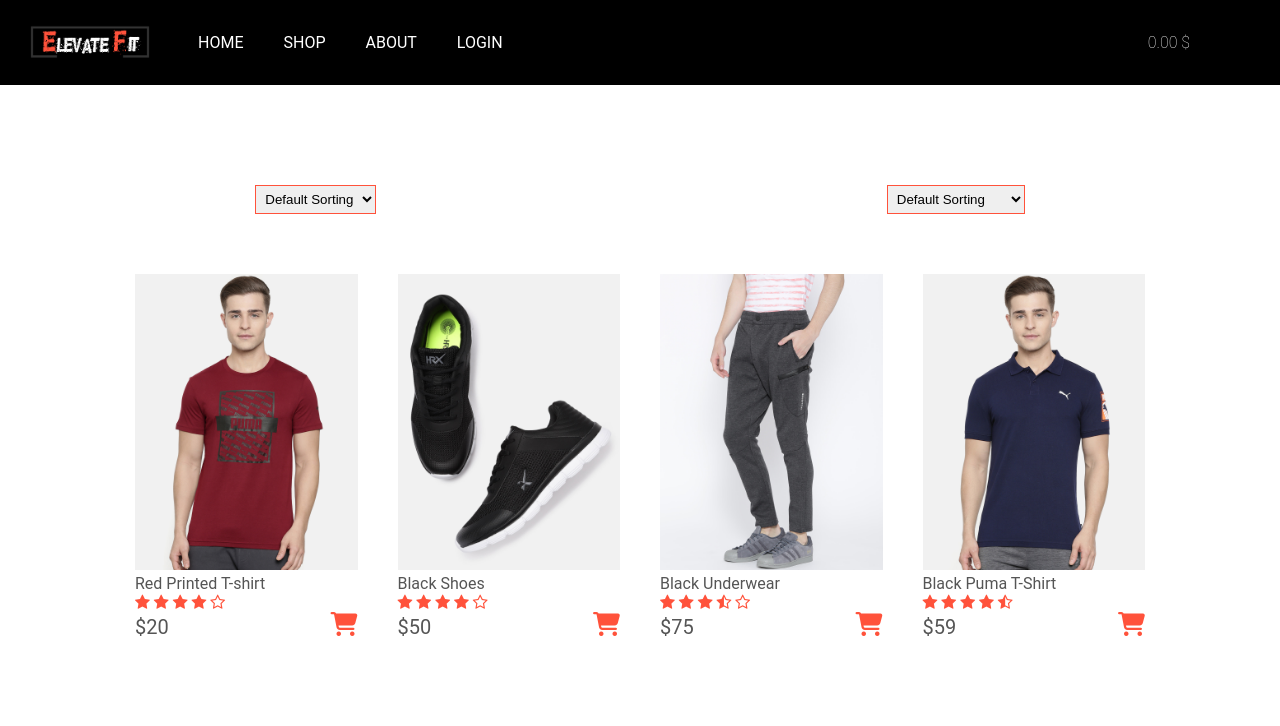
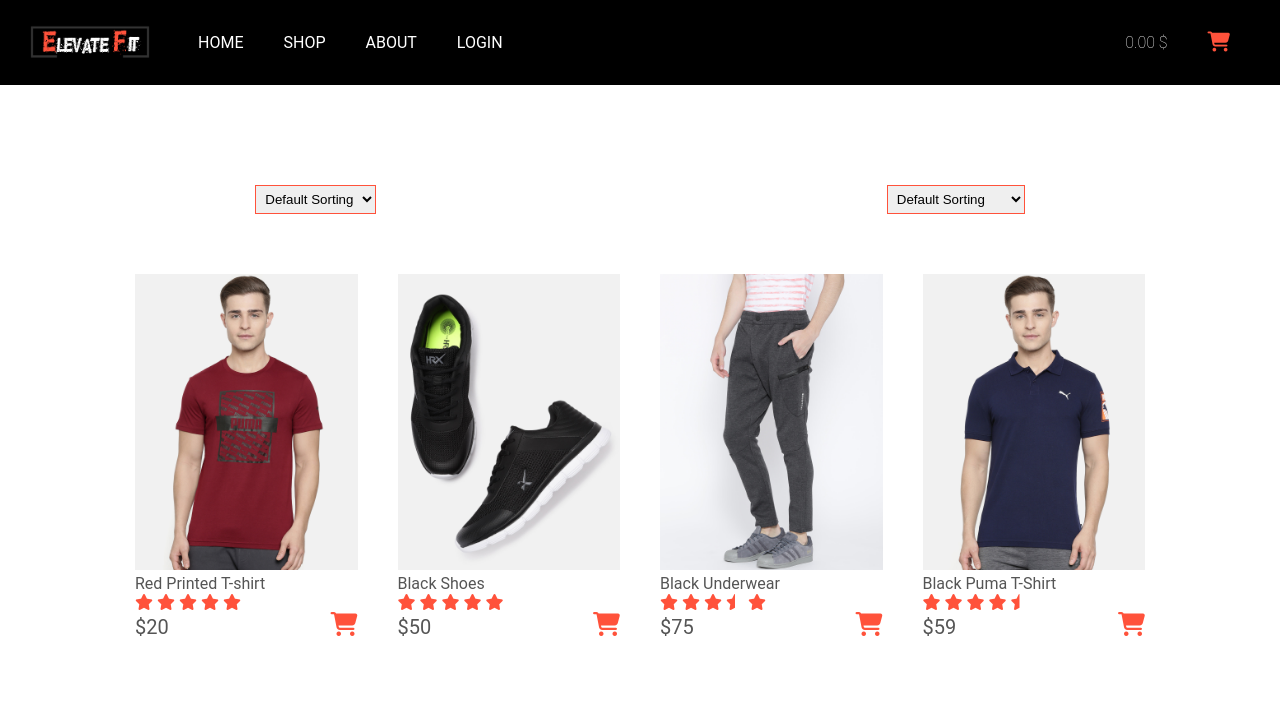
Before and after one commit to ettaoussiilyas/ElevateFit, a plain HTML site: page Products.html in a window 1280 px wide. Shown: the top 726 px of the page. Drawn offline with Linux system fonts and the light colour scheme.

Commit message:
fixing some ishuss

```diff
--- a/Products.html
+++ b/Products.html
@@ -19,6 +19,8 @@
     <link rel="stylesheet" href="./css/style.css">
     <script src="./js/Products.js"></script>
     <link rel="stylesheet" href="./css/banner.css">
+    <link rel="stylesheet" href="https://cdnjs.cloudflare.com/ajax/libs/font-awesome/6.4.0/css/all.min.css" integrity="sha512-iecdLmaskl7CVkqkXNQ/ZH/XLlvWZOJyj7Yy7tcenmpD1ypASozpmT/E0iPtmFIB46ZmdtAc9eNBvH0H/ZpiBw==" crossorigin="anonymous" referrerpolicy="no-referrer" />
+
 
 </head>
 
--- a/product-detail.html
+++ b/product-detail.html
@@ -4,7 +4,7 @@
     <head>
         <meta charset="UTF-8">
         <meta name="viewport" content="width=device-width, initial-scale=1.0">
-        <title>elevateFit</title>
+        <title>ElevateFit| Details Page</title>
         <link rel="stylesheet" href="css/style.css">
         <link rel="stylesheet" href="css/detail.css">
         <link href="https://fonts.googleapis.com/css2?family=Poppins:wght@200;300;400;500;600;700&display=swap" rel="stylesheet">
@@ -12,7 +12,7 @@
         <link rel="stylesheet" href="https://cdnjs.cloudflare.com/ajax/libs/font-awesome/6.4.0/css/all.min.css" integrity="sha512-iecdLmaskl7CVkqkXNQ/ZH/XLlvWZOJyj7Yy7tcenmpD1ypASozpmT/E0iPtmFIB46ZmdtAc9eNBvH0H/ZpiBw==" crossorigin="anonymous" referrerpolicy="no-referrer" />
         <link rel="stylesheet" href="https://cdnjs.cloudflare.com/ajax/libs/font-awesome/4.7.0/css/font-awesome.min.css">
         <link rel="stylesheet" href="./css/banner.css">
-<!---- icon cdn link---->
+        <link rel="stylesheet" href="https://cdnjs.cloudflare.com/ajax/libs/font-awesome/6.4.0/css/all.min.css" integrity="sha512-iecdLmaskl7CVkqkXNQ/ZH/XLlvWZOJyj7Yy7tcenmpD1ypASozpmT/E0iPtmFIB46ZmdtAc9eNBvH0H/ZpiBw==" crossorigin="anonymous" referrerpolicy="no-referrer" />
 
     </head>
 
```
